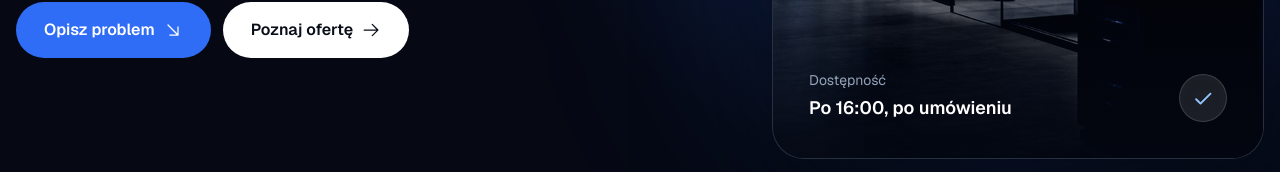
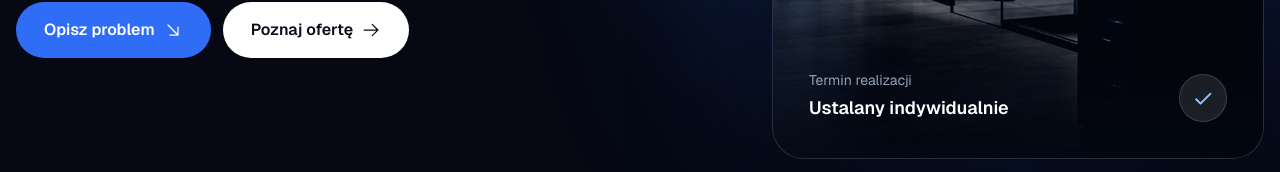
Before and after one commit to nort4000/nort4000.github.io, a Next.js app: page / in a window 1280 px wide. Shown: the part 584-756 px from the top of the page. Built offline with nearby package versions, Linux system fonts and the light colour scheme; no server answers.

Commit message:
fix: remove fixed availability hours

```diff
--- a/app/page.tsx
+++ b/app/page.tsx
@@ -3,7 +3,7 @@ import { site } from "@/lib/site";
 
 const faqItems = [
   ["Dla jakich firm jest NortIT?", "Dla małych i średnich firm, które potrzebują pomocy z komputerami, kontami, pocztą, siecią albo bieżącą obsługą IT."],
-  ["Kiedy realizujesz zlecenia?", "Najczęściej po 16:00. Każdy termin ustalam indywidualnie i potwierdzam przed przyjęciem zlecenia."],
+  ["Kiedy realizujesz zlecenia?", "Termin każdego zlecenia ustalam indywidualnie i potwierdzam go przed rozpoczęciem pracy."],
   ["Czy możliwa jest pomoc zdalna?", "Tak, jeśli do rozwiązania problemu nie jest potrzebna wizyta na miejscu. W innym przypadku umawiam dojazd w Warszawie lub okolicach."],
   ["Czy pomagasz osobom prywatnym?", "Tak. Pomagam między innymi przy komputerach i laptopach, modernizacji sprzętu, przenoszeniu danych oraz domowym Wi-Fi."],
 ] as const;
--- a/components/premium-home.tsx
+++ b/components/premium-home.tsx
@@ -89,7 +89,7 @@ const individualItems = [
 
 const faqItems = [
   ["Dla jakich firm jest NortIT?", "Dla małych i średnich firm, które potrzebują pomocy z komputerami, kontami, pocztą, siecią albo bieżącą obsługą IT."],
-  ["Kiedy realizujesz zlecenia?", "Najczęściej pracuję po 16:00. Każdy termin ustalam indywidualnie i potwierdzam przed przyjęciem zlecenia."],
+  ["Kiedy realizujesz zlecenia?", "Termin każdego zlecenia ustalam indywidualnie i potwierdzam go przed rozpoczęciem pracy."],
   ["Czy możliwa jest pomoc zdalna?", "Tak, jeśli do rozwiązania problemu nie jest potrzebna wizyta na miejscu. W innym przypadku umawiam dojazd w Warszawie lub okolicach."],
   ["Czy pomagasz osobom prywatnym?", "Tak. Pomagam między innymi przy komputerach i laptopach, modernizacji sprzętu, przenoszeniu danych oraz domowym Wi-Fi."],
 ] as const;
@@ -220,8 +220,8 @@ export function PremiumHome() {
                 <div className="absolute inset-0 bg-[linear-gradient(180deg,transparent_35%,rgba(3,7,18,.9))]" />
                 <div className="absolute inset-x-0 bottom-0 flex items-end justify-between gap-5 p-7 md:p-9">
                   <div>
-                    <p className="text-sm text-slate-400">Dostępność</p>
-                    <p className="mt-1 text-lg font-semibold">Po 16:00, po umówieniu</p>
+                    <p className="text-sm text-slate-400">Termin realizacji</p>
+                    <p className="mt-1 text-lg font-semibold">Ustalany indywidualnie</p>
                   </div>
                   <div className="grid size-12 place-items-center rounded-full border border-white/15 bg-white/10 backdrop-blur-xl">
                     <Check className="size-5 text-blue-300" weight="bold" aria-hidden="true" />
@@ -377,7 +377,7 @@ export function PremiumHome() {
                 </div>
               ))}
               <div className="flex flex-col gap-5 py-7 sm:flex-row sm:items-center sm:justify-between">
-                <p className="flex items-center gap-3 text-sm text-slate-400"><Clock className="size-4 text-blue-300" weight="duotone" aria-hidden="true" /> Po 16:00, w umówionym terminie</p>
+                <p className="flex items-center gap-3 text-sm text-slate-400"><Clock className="size-4 text-blue-300" weight="duotone" aria-hidden="true" /> Terminy ustalane indywidualnie</p>
                 <a href="#kontakt" className="focus-ring inline-flex items-center font-semibold text-blue-300 hover:text-white">Opisz problem <ArrowRight className="ml-2 size-4" aria-hidden="true" /></a>
               </div>
             </div>
```
